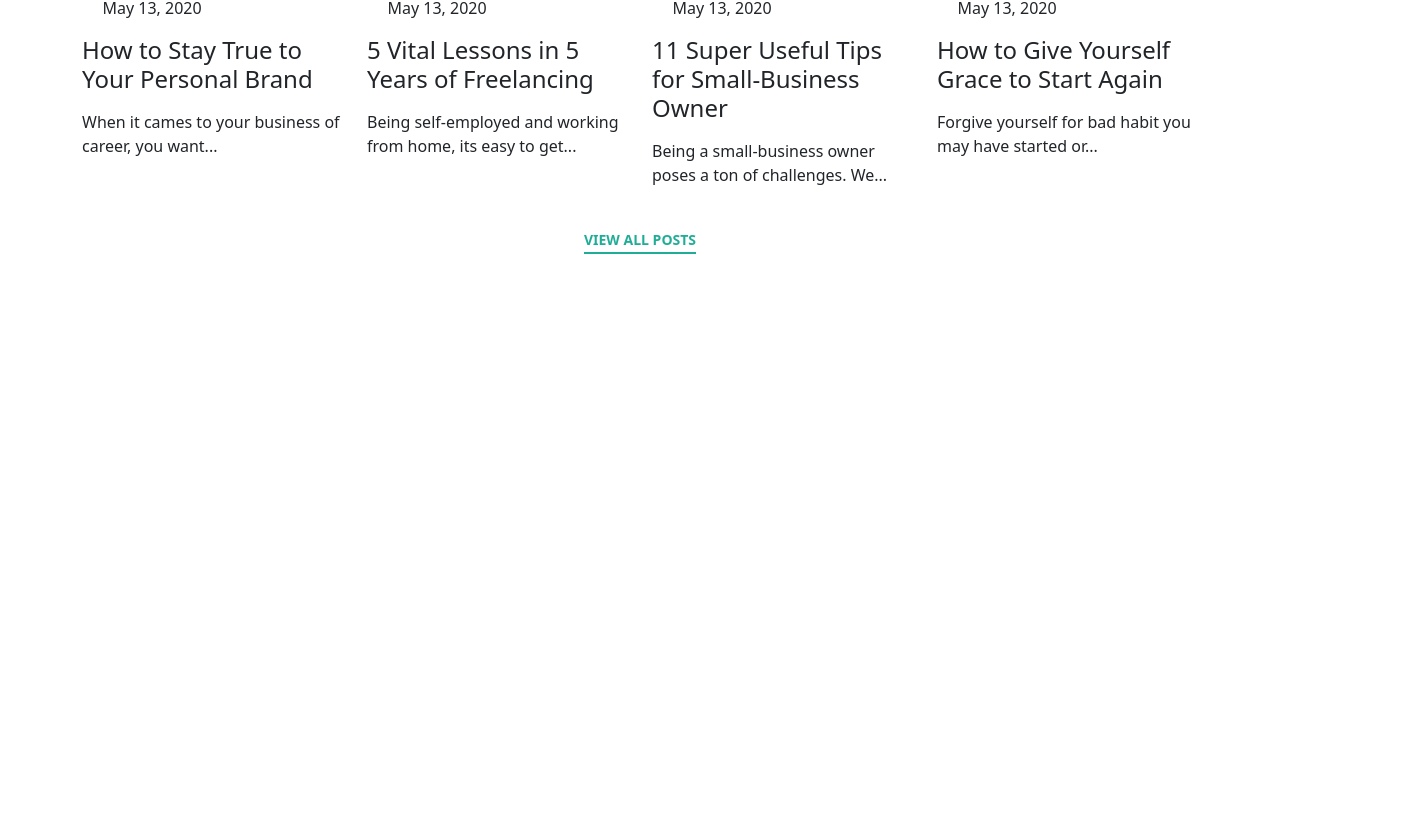
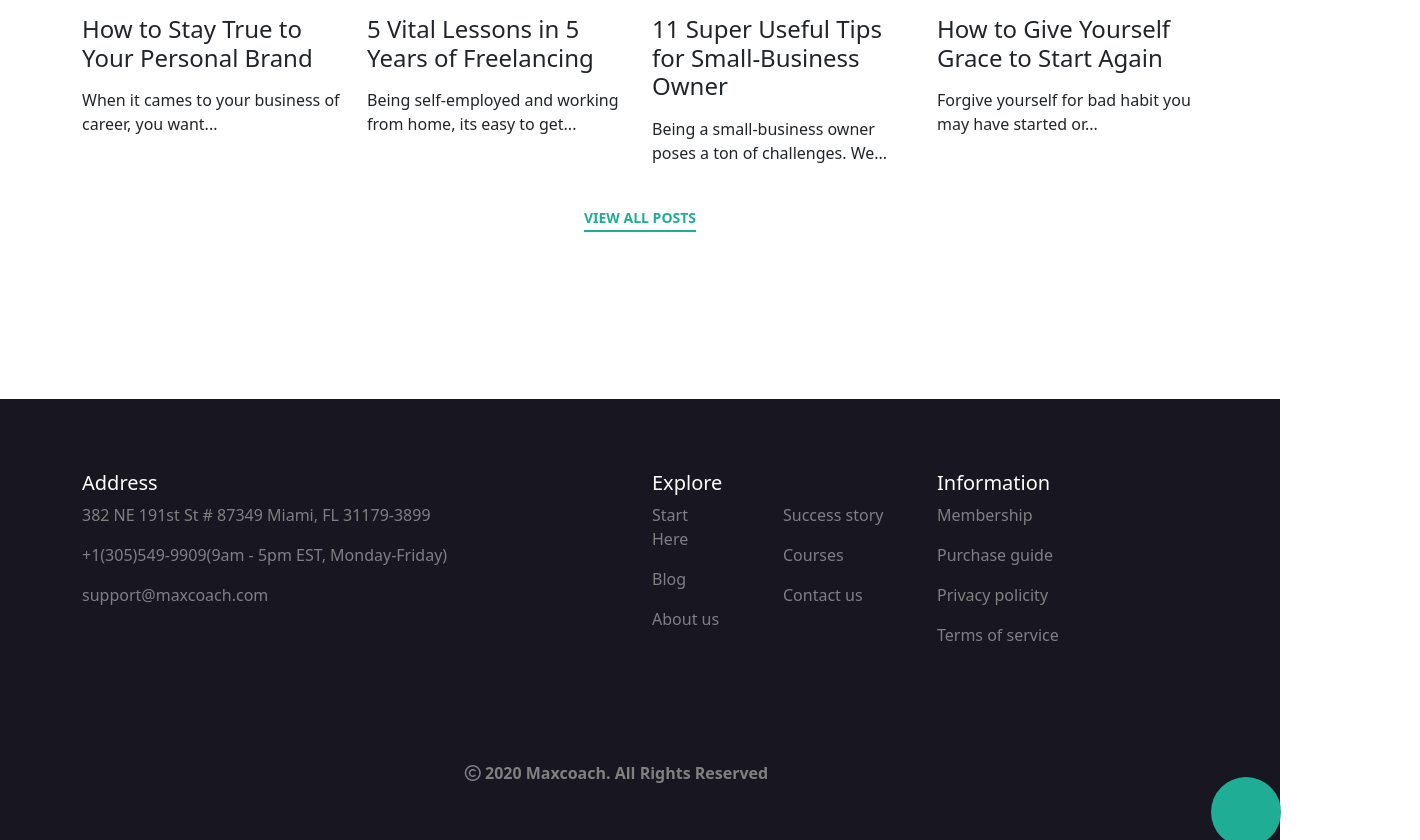
Before and after one commit to Gaetano26/proj-html-vuejs, a Vue app: page / in a window 1280 px wide. Shown: the part 5619-6459 px from the top of the page, 1420 px wide, since content can reach past the window. Before the commit the page ends 5873 px from the top, so only its background shows below. Built offline with nearby package versions, Linux system fonts and the light colour scheme; a web font is replaced by a local one.

Commit message:
footer component complete

```diff
--- a/src/assets/styles/general.scss
+++ b/src/assets/styles/general.scss
@@ -4,4 +4,6 @@
 $fa-font-path: './webfonts';
 @import '@fortawesome/fontawesome-free/scss/fontawesome.scss';
 @import '@fortawesome/fontawesome-free/scss/solid.scss';
+@import '@fortawesome/fontawesome-free/scss/regular.scss';
+@import '@fortawesome/fontawesome-free/scss/brands.scss';
 @import 'bootstrap/scss/bootstrap';
--- a/src/components/FooterComponent.vue
+++ b/src/components/FooterComponent.vue
@@ -1,7 +1,53 @@
 <template>
-    <div>
+ <footer class="marg">
+     <div class="container">
+        <div class="row">
+            <div class="col col-md-6 py-5 mt-4">
+               <h5 class="text-white">Address</h5>
+               <p>382 NE 191st St # 87349 Miami, FL 31179-3899</p>
+               <p>+1(305)549-9909(9am - 5pm EST, Monday-Friday)</p>
+               <p>support@maxcoach.com</p>
+               <div class="mt-4 d-flex gap-4">
+                <a href=""><i class="fa-brands fa-square-facebook fs-4 "></i></a>
+                <a href=""><i class="fa-brands fa-twitter fs-4 ms-3"></i></a>
+                <a href=""><i class="fa-brands fa-instagram fs-4 ms-3"></i></a>
+                <a href=""><i class="fa-brands fa-linkedin fs-4 ms-3"></i></a>
+               </div>
+            </div>
+            <div class="col col-md-1 py-5 mt-4">
+                <h5 class="text-white">Explore</h5>
+                <p>Start Here</p>
+                <p>Blog</p>
+                 <p>About us</p>
 
+            </div>
+            <div class="col col-md-2 py-5 mt-5 ps-5">
+                 <p class="mt-2">Success story</p>
+                 <p>Courses</p>
+                 <p>Contact us</p>
+            </div>
+            <div class="col col-md-3 py-5 mt-4">
+                <h5 class="text-white">Information</h5>
+                <p>Membership</p>
+                <p>Purchase guide</p>
+                <p>Privacy policity</p>
+                <p>Terms of service</p>
+            </div>
+        </div>
+        <div class="row marg2">
+            <div class="col col-md-11">
+                <p class="fw-bold text-center ms-5"><i class="fa-regular fa-copyright"></i> 2020 Maxcoach. All Rights Reserved</p>
+
+            </div>
+            <div class="col col-md-1 text-end ps-5 py-3">
+                <div class="cont-arr d-flex align-items-center justify-content-center ms-5">
+                 <a href=""><i class="fa-solid fa-arrow-up text-white fs-3"></i></a>
+                </div>
+            </div>
+
+        </div>
     </div>
+ </footer>
 </template>
 
 <script>
@@ -16,5 +62,35 @@ export default {
 </script>
 
 <style lang="scss" scoped>
+footer {
+    width: 100%;
+    background-color: #171621;
+}
+.marg {
+  margin-top: 170px;
+ }
+
+ .marg2 {
+  margin-top: 50px;
+ }
+
+ p {
+    color: grey;
+
+ }
+
+ a {
+    text-decoration: none;
+    color: grey;
+ }
+
+ .cont-arr {
+    background-color:  #20ad96;
+    width: 70px;
+    height: 70px;
+    border-radius: 50%;
+ }
+
+
 
 </style>
--- a/src/components/NavbarComponent.vue
+++ b/src/components/NavbarComponent.vue
@@ -99,6 +99,8 @@
    button:hover {
     border-bottom: 2px solid #20ad96;
     color: #20ad96;
+
+
    }
 
    i {
@@ -110,4 +112,9 @@
         height: 20px;
     }
    }
+   .dropdown:hover {
+     .dropdown-menu {
+        display: block;
+     }
+   }
 </style>
--- a/src/components/RealStoriesComponent.vue
+++ b/src/components/RealStoriesComponent.vue
@@ -19,7 +19,7 @@
 
     </div>
     <div class="col">
-        <img src="/public/images/home-movation-testimonial-image-768x562.jpg" alt="">
+        <img class="img-fluid" src="/public/images/home-movation-testimonial-image-768x562.jpg" alt="">
     </div>
 </template>
 
```
